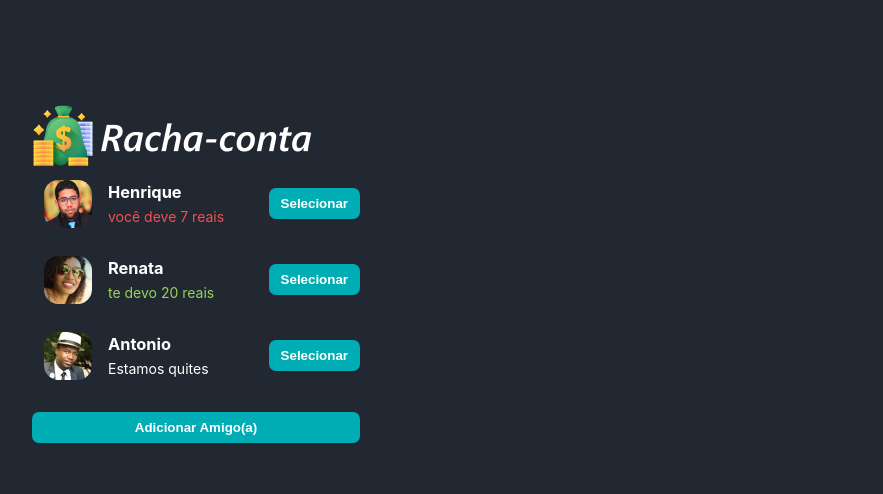
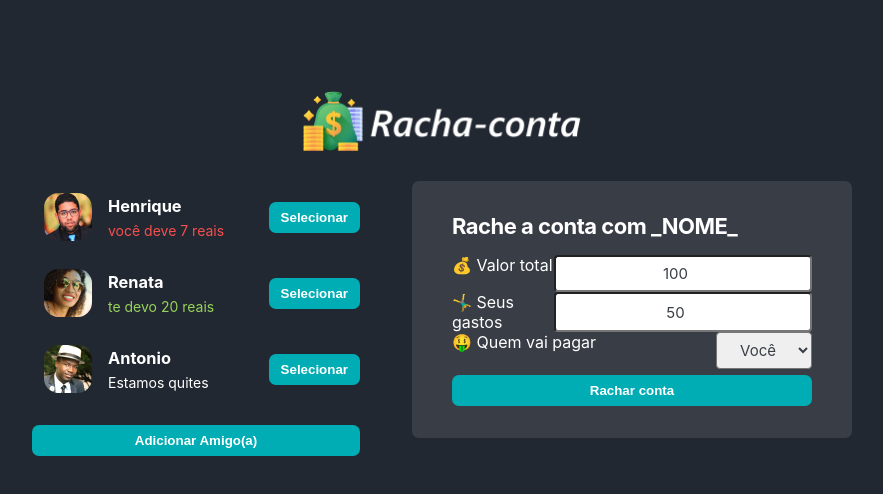
Before and after one commit to MarcioBADias/racha-a-conta, a React (Vite) app: page / in a window 1280 px wide. Shown: the top 494 px of the page, without its empty margins (198-1081 px from the left). Built offline with nearby package versions, Linux system fonts and the light colour scheme.

Commit message:
✅ Marcação do Form

```diff
--- a/src/App.jsx
+++ b/src/App.jsx
@@ -29,7 +29,7 @@ const App = () => {
 
   return (
     <>
-      <header>
+      <header className="header">
         <img src="logo-racha-conta.png" alt="Logo e Titulo: Racha a conta" />
       </header>
       <main className="app">
@@ -50,7 +50,28 @@ const App = () => {
             }
           </ul>
           <button className="button">Adicionar Amigo(a)</button>
-        </div >
+        </div>
+        <div>
+          <form className="form-split-bill">
+            <h2>Rache a conta com _NOME_</h2>
+            <label>
+              💰 Valor total
+              <input type="number" defaultValue={100} />
+            </label>
+            <label>
+              🤸‍♂️ Seus gastos
+              <input type="number" defaultValue={50} />
+            </label>
+            <label>
+              🤑 Quem vai pagar
+              <select>
+                <option value="you">Você</option>
+                <option value="_NOME_">_NOME_</option>
+              </select>
+            </label>
+            <button className="button">Rachar conta</button>
+          </form>
+        </div>
       </main>
     </>
   )
```
